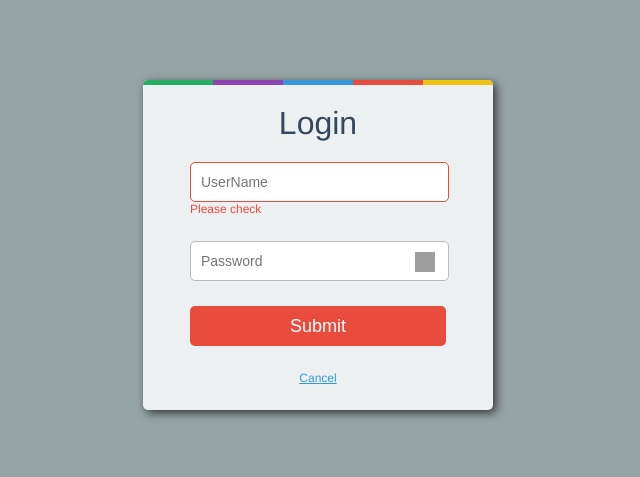
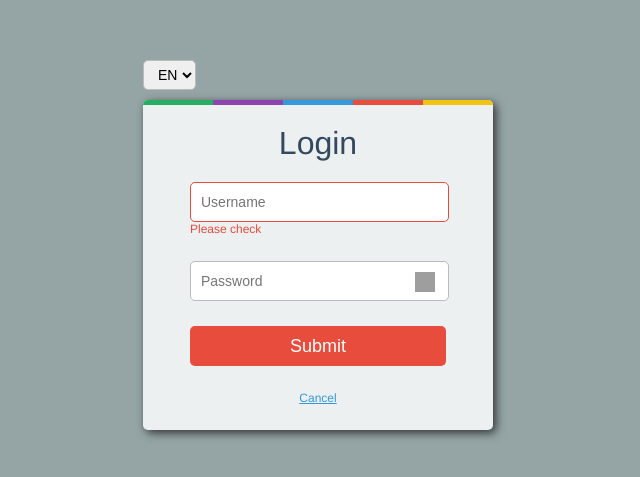
Before and after one commit to marypershai/react-notes-app, a React (Vite) app: page /login in a window 1280 px wide. Shown: the part 155-632 px from the top of the page, without its empty margins (322-962 px from the left). Built offline with nearby package versions, Linux system fonts and the light colour scheme; grey boxes are pictures that could not be loaded.

Commit message:
feat: add Localization

```diff
--- a/src/App.tsx
+++ b/src/App.tsx
@@ -1,8 +1,17 @@
 import './App.css';
 import {AuthorizationPage} from './pages/authorizationPage/AuthorizationPage';
+import {LocalizationContextProvider} from './services/contexts/LocalizationContext';
+
+import {Localization} from './components/localization/Localization';
 
 function App() {
-  return <AuthorizationPage />;
+  return (
+    <LocalizationContextProvider>
+      <Localization />
+
+      <AuthorizationPage />
+    </LocalizationContextProvider>
+  );
 }
 
 export default App;
--- a/src/components/formField/FormField.tsx
+++ b/src/components/formField/FormField.tsx
@@ -1,5 +1,7 @@
 import './FormField.css';
 import {InputField} from '../inputField/InputField';
+import {useContext} from 'react';
+import {LocalizationContext} from '../../services/contexts/LocalizationContext';
 
 type FormFieldProps = {
   fieldType: string;
@@ -9,11 +11,12 @@ type FormFieldProps = {
 
 export const FormField = (props: FormFieldProps) => {
   const {fieldType, fieldPlaceholder, errorState} = props;
+  const {language, setLanguage} = useContext(LocalizationContext);
 
   return (
     <div className={errorState ? 'error form-field' : 'form-field'}>
       <InputField fieldType={fieldType} fieldPlaceholder={fieldPlaceholder} />
-      {errorState ? <p className="error-text">Please check</p> : ''}
+      {errorState ? <p className="error-text">{language.error_field}</p> : ''}
     </div>
   );
 };
--- /dev/null
+++ b/src/components/localization/Localization.css
@@ -0,0 +1,10 @@
+.localization-wrap{
+    height: 30px;
+    border-radius: 5px;
+    outline: 0;
+    -moz-outline-style: none;
+    border: 1px solid #bbb;
+    padding: 0 0 0 10px;
+    font-size: 14px;
+    margin-bottom: 10px;
+}
--- /dev/null
+++ b/src/components/localization/Localization.tsx
@@ -0,0 +1,24 @@
+import React, {useContext, useState} from 'react';
+import {LocalizationContext} from '../../services/contexts/LocalizationContext';
+import {locals} from '../../services/localization/localization';
+import './Localization.css';
+
+export const Localization = () => {
+  const {language, setLanguage} = useContext(LocalizationContext);
+  const [localState, setLocalState] = useState('en');
+
+  const handleChangeLang = event => {
+    const element = event.target as HTMLSelectElement;
+    const newLang: string = element.value;
+    if (!newLang) return;
+    setLocalState(newLang);
+    setLanguage(locals[newLang]);
+  };
+
+  return (
+    <select value={localState} onChange={handleChangeLang} className="localization-wrap">
+      <option value={'en'}>EN</option>
+      <option value={'ru'}>RU</option>
+    </select>
+  );
+};
--- a/src/pages/authorizationPage/AuthorizationPage.tsx
+++ b/src/pages/authorizationPage/AuthorizationPage.tsx
@@ -1,17 +1,21 @@
 import {Button} from '../../components/button/Button';
 import './AuthorizationPage.css';
 import {FormField} from '../../components/formField/FormField';
+import {useContext, useState} from 'react';
+import {LocalizationContext} from '../../services/contexts/LocalizationContext';
 
 export const AuthorizationPage = () => {
+  const {language: loc} = useContext(LocalizationContext);
+
   return (
     <div className="login-wrap">
-      <h2>Login</h2>
+      <h2>{loc.login_title}</h2>
       <div className="form">
-        <FormField fieldType={'text'} fieldPlaceholder={'UserName'} errorState={true} />
-        <FormField fieldType={'password'} fieldPlaceholder={'Password'} errorState={false} />
-        <Button text={'Submit'} />
+        <FormField fieldType={'text'} fieldPlaceholder={loc.username} errorState={true} />
+        <FormField fieldType={'password'} fieldPlaceholder={loc.password} errorState={false} />
+        <Button text={loc.submit} />
         <a href="#">
-          <p> Cancel </p>
+          <p>{loc.cancel}</p>
         </a>
       </div>
     </div>
--- /dev/null
+++ b/src/services/contexts/LocalizationContext.tsx
@@ -0,0 +1,24 @@
+import React, {createContext, PropsWithChildren, useMemo, useState} from 'react';
+import {locals} from '../localization/localization';
+import {Local} from '../interfaces/localization';
+
+export type LocalizationContextType = {
+  language: Local;
+  setLanguage: React.Dispatch<React.SetStateAction<Local>>;
+};
+
+export const LocalizationContext = createContext<LocalizationContextType>(null!);
+
+export function LocalizationContextProvider({children}: PropsWithChildren) {
+  const [language, setLanguage] = useState<Local>(locals['en']);
+
+  const value = useMemo(
+    () => ({
+      language,
+      setLanguage,
+    }),
+    [language]
+  );
+
+  return <LocalizationContext.Provider value={value}>{children}</LocalizationContext.Provider>;
+}
--- /dev/null
+++ b/src/services/interfaces/localization.tsx
@@ -0,0 +1,13 @@
+export interface Local {
+  username: string;
+  password: string;
+  login_title: string;
+  submit: string;
+  cancel: string;
+  error_field: string;
+}
+
+export interface Localization {
+  en: Local;
+  ru: Local;
+}
--- /dev/null
+++ b/src/services/localization/en.tsx
@@ -0,0 +1,10 @@
+import {Local} from '../interfaces/localization';
+
+export const en: Local = {
+  username: 'Username',
+  password: 'Password',
+  login_title: 'Login',
+  submit: 'Submit',
+  cancel: 'Cancel',
+  error_field: 'Please check',
+};
--- /dev/null
+++ b/src/services/localization/localization.tsx
@@ -0,0 +1,8 @@
+import {en} from './en';
+import {ru} from './ru';
+import {Localization} from '../interfaces/localization';
+
+export const locals: Localization = {
+  en,
+  ru,
+};
--- /dev/null
+++ b/src/services/localization/ru.tsx
@@ -0,0 +1,10 @@
+import {Local} from '../interfaces/localization';
+
+export const ru: Local = {
+  username: 'Имя Пользователя',
+  password: 'Пароль',
+  login_title: 'Вход',
+  submit: 'Войти',
+  cancel: 'Отмена',
+  error_field: 'Пожалуйста, проверьте введенные данные',
+};
```
